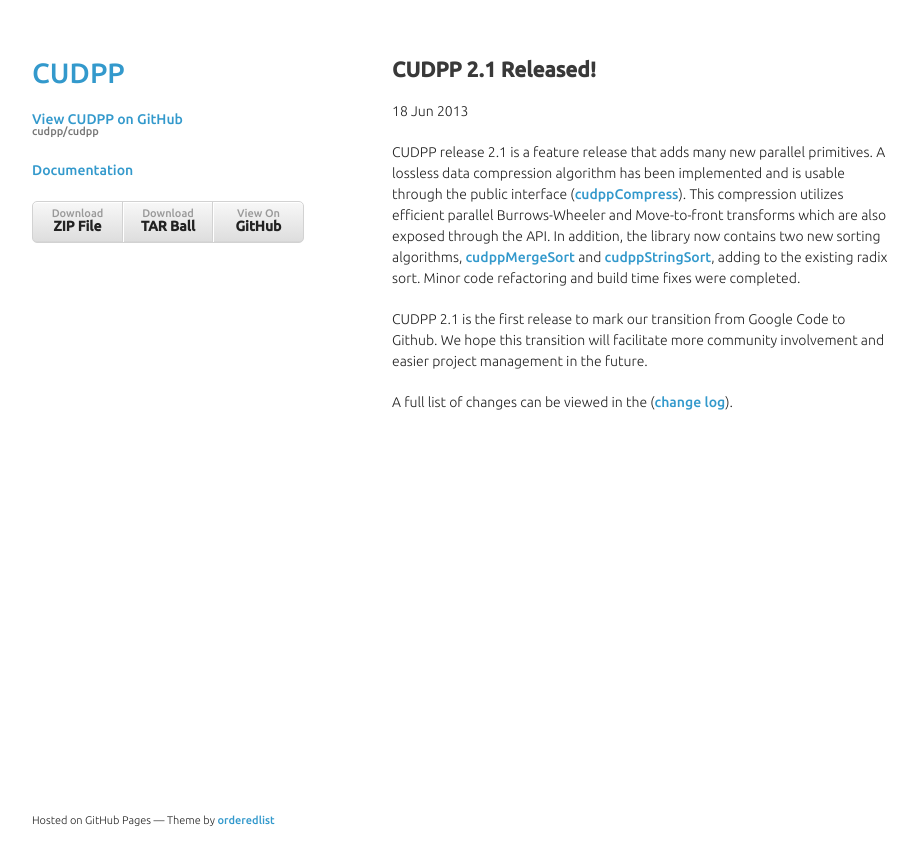
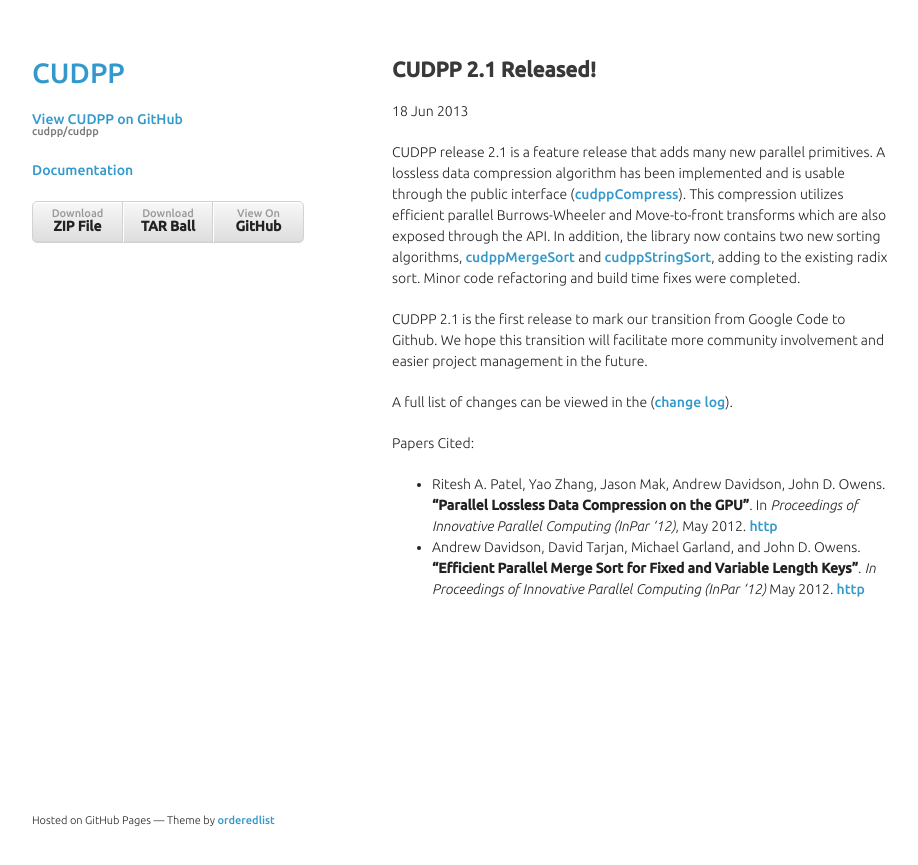
Before and after one commit to cudpp/cudpp.github.io, a Jekyll site: the page built from _posts/2013-06-18-cudpp-2-1-released.markdown, in a window 1280 px wide. Shown: the top 865 px of the page, without its empty margins (178-1096 px from the left). Built offline with Jekyll 4.4.1, drawn with Linux system fonts in a browser that asks for light colours.

Commit message:
Adding papers cited to blog post

```diff
--- a/_posts/2013-06-18-cudpp-2-1-released.markdown
+++ b/_posts/2013-06-18-cudpp-2-1-released.markdown
@@ -10,3 +10,7 @@ CUDPP release 2.1 is a feature release that adds many new parallel primitives.
 CUDPP 2.1 is the first release to mark our transition from Google Code to Github.  We hope this transition will facilitate more community involvement and easier project management in the future.
 
 A full list of changes can be viewed in the ([change log](http://cudpp.github.io/cudpp/2.1/changelog.html)).
+
+Papers Cited:
+- Ritesh A. Patel, Yao Zhang, Jason Mak, Andrew Davidson, John D. Owens. **"Parallel Lossless Data Compression on the GPU"**. In *Proceedings of Innovative Parallel Computing (InPar '12)*, May 2012. [http](http://idav.ucdavis.edu/publications/print_pub?pub_id=1087)
+- Andrew Davidson, David Tarjan, Michael Garland, and John D. Owens. **"Efficient Parallel Merge Sort for Fixed and Variable Length Keys"**. *In Proceedings of Innovative Parallel Computing (InPar '12)* May 2012. [http](http://www.idav.ucdavis.edu/publications/print_pub?pub_id=1085)
```
